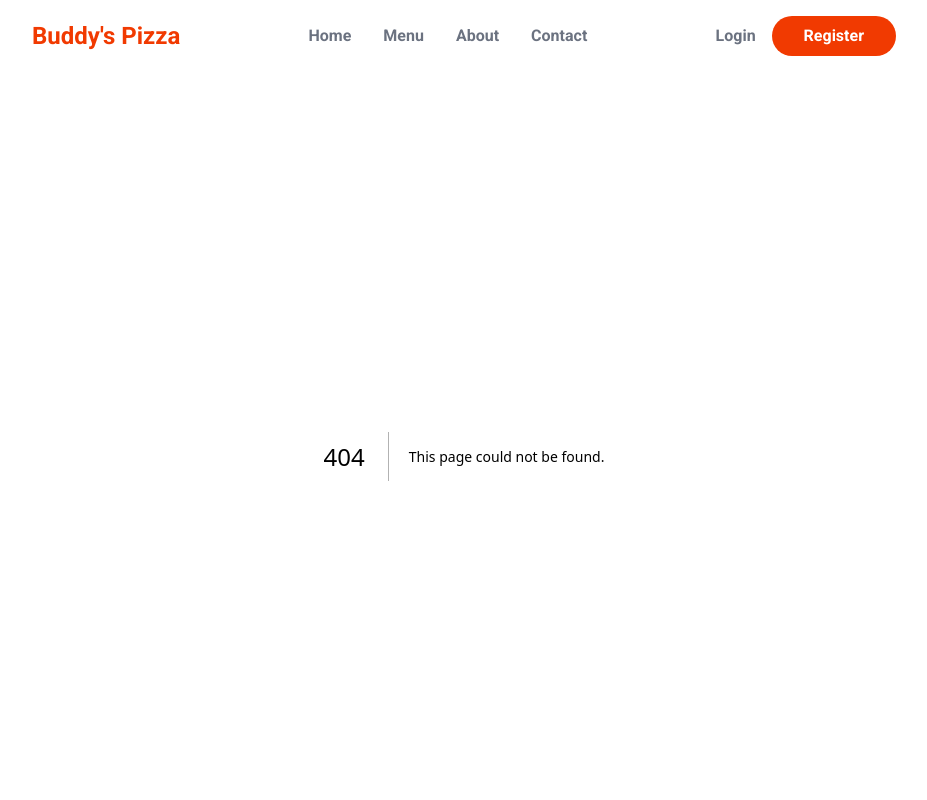
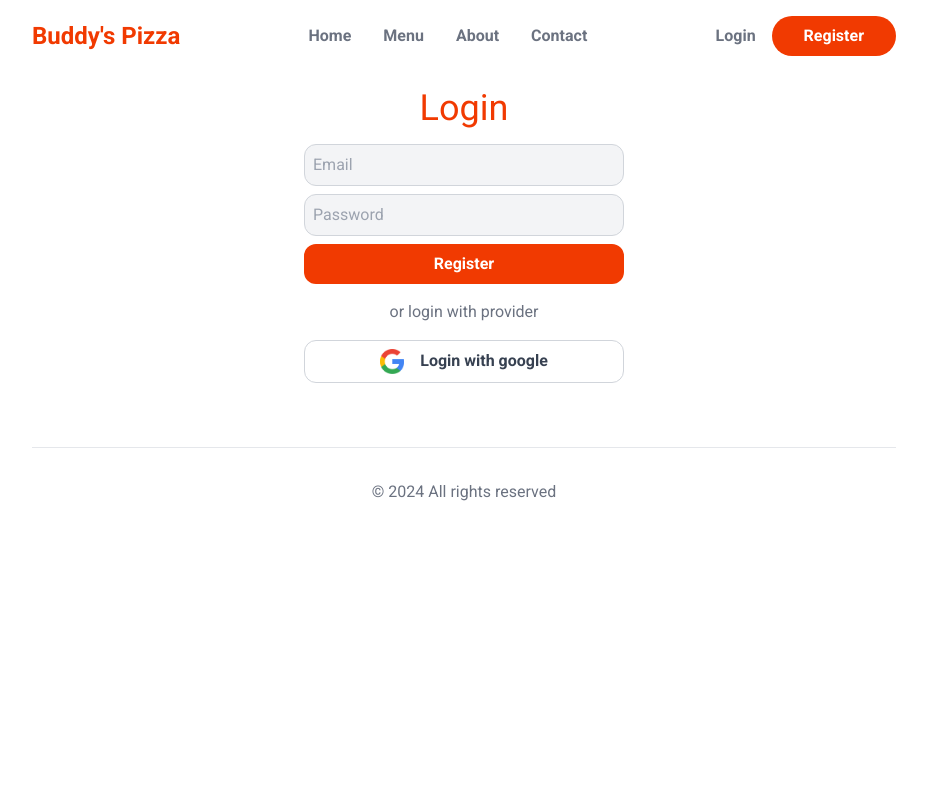
Before and after one commit to codernivas/Buddy-s-Pizza, a Next.js app: page /login in a window 1280 px wide. Before the commit this address had no page. Shown: the top 800 px of the page, without its empty margins (176-1103 px from the left). Built offline with nearby package versions, Linux system fonts and the light colour scheme.

Commit message:
login page layout

```diff
--- /dev/null
+++ b/src/app/login/page.js
@@ -0,0 +1,58 @@
+"use client"
+
+import Image from "next/image"
+import { useState } from "react"
+
+export default function LoginPage() {
+  const [email, setEmail] = useState("")
+  const [password, setPassword] = useState("")
+  const [loginInProgress, setLoginInProgress] = useState(false)
+
+  async function handleFormSubmit(ev) {
+    ev.preventDefault()
+    setLoginInProgress(true)
+    const { ok } = await fetch("api/login", {
+      body: JSON.stringify({ email, password }),
+      headers: { "Content-Type": "application/json" },
+      method: "POST",
+    })
+    if (ok) {
+    } else {
+    }
+    setLoginInProgress(false)
+
+  }
+  return(
+    <section className="mt-8">
+      <h1 className="text-center text-primary text-4xl mb-4">Login</h1>
+           <form className="block max-w-xs mx-auto" onSubmit={handleFormSubmit}>
+        <input
+          type="email"
+          placeholder="Email"
+          value={email}
+          disabled={loginInProgress }
+          onChange={(ev) => setEmail(ev.target.value)}
+        />
+        <input
+          type="password"
+          placeholder="Password"
+          value={password}
+          disabled={loginInProgress}
+          onChange={(ev) => setPassword(ev.target.value)}
+        />
+        <button type="submit" disabled={loginInProgress}>
+          Register
+        </button>
+        <div className="my-4 text-center text-gray-500">
+          or login with provider
+        </div>
+        <button className="flex gap-4 justify-center">
+          <Image src={"/google.png"} alt={""} width={24} height={24} />
+          Login with google
+        </button>
+
+      </form>
+    </section>
+
+  )
+}
--- a/tsconfig.json
+++ b/tsconfig.json
@@ -27,7 +27,7 @@
     ".next/types/**/*.ts",
     "**/*.ts",
     "**/*.tsx"
-  ],
+, "src/app/api/auth/[...nextauth]/route.js"  ],
   "exclude": [
     "node_modules"
   ]
```
Also changed, not shown: src/app/api/auth/[...nextauth]/route.js (renamed from src/app/api/auth/[...nextauth]/route.ts).
